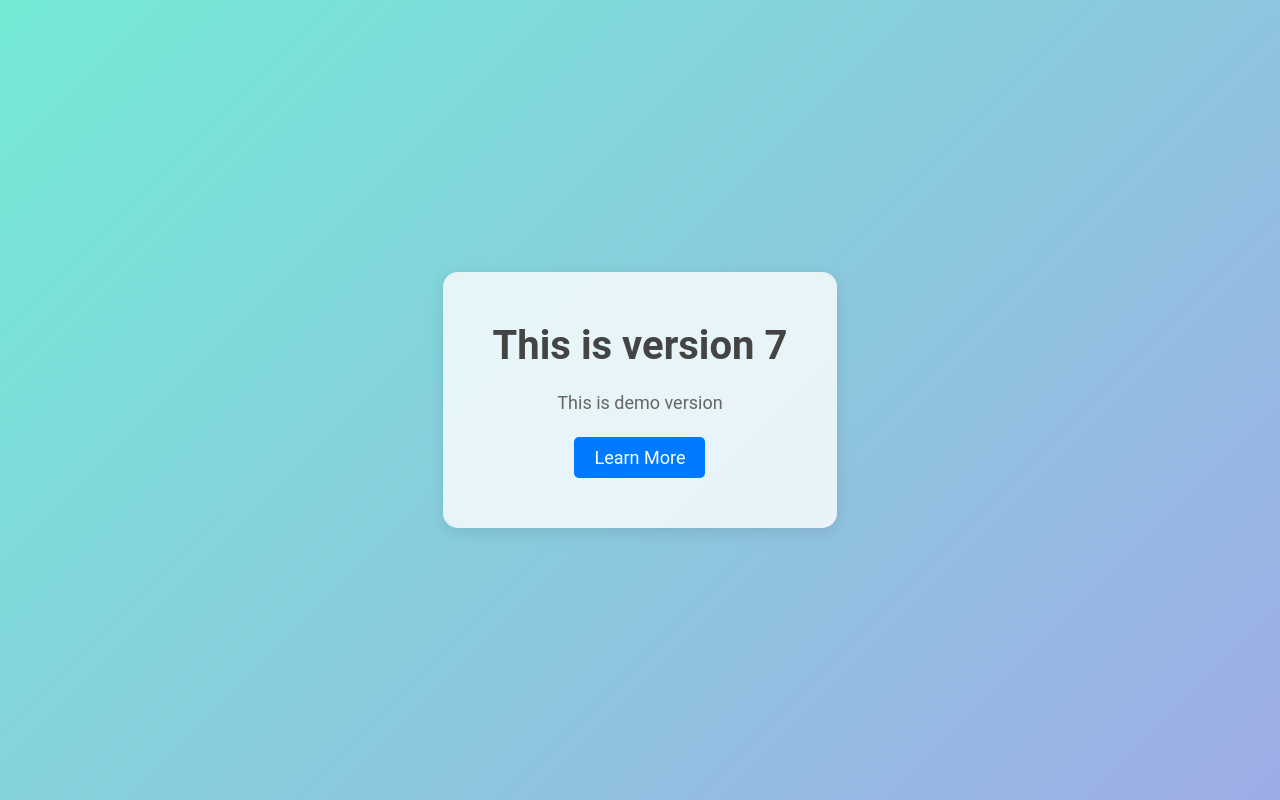
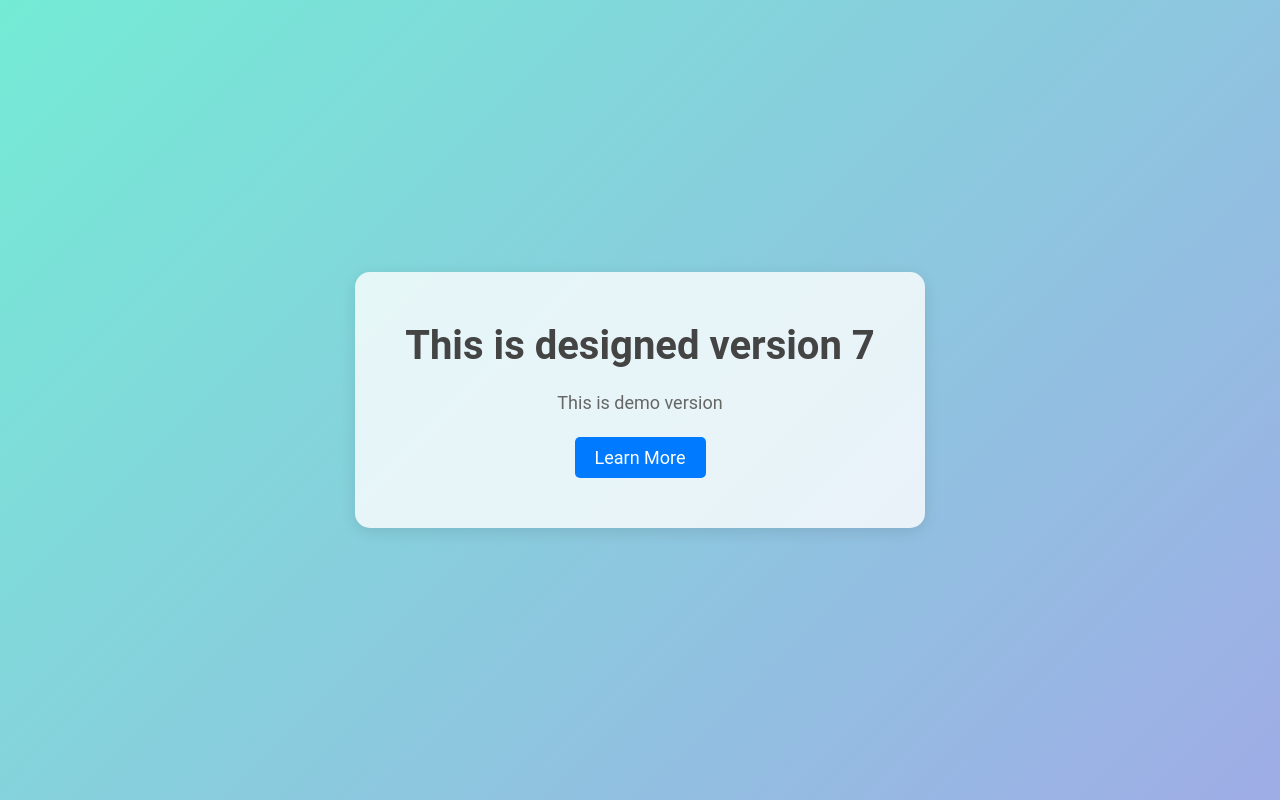
Before and after one commit to Shd289301/myrepo, a plain HTML site: page index.html in a window 1280 px wide. Drawn offline with Linux system fonts and the light colour scheme.

Commit message:
This is designed version

```diff
--- a/index.html
+++ b/index.html
@@ -8,7 +8,7 @@
 </head>
 <body>
     <div class="container">
-        <h1>This is version 7</h1>
+        <h1>This is designed version 7</h1>
         <p>This is demo version</p>
         <a href="#" class="btn">Learn More</a>
     </div>
```
